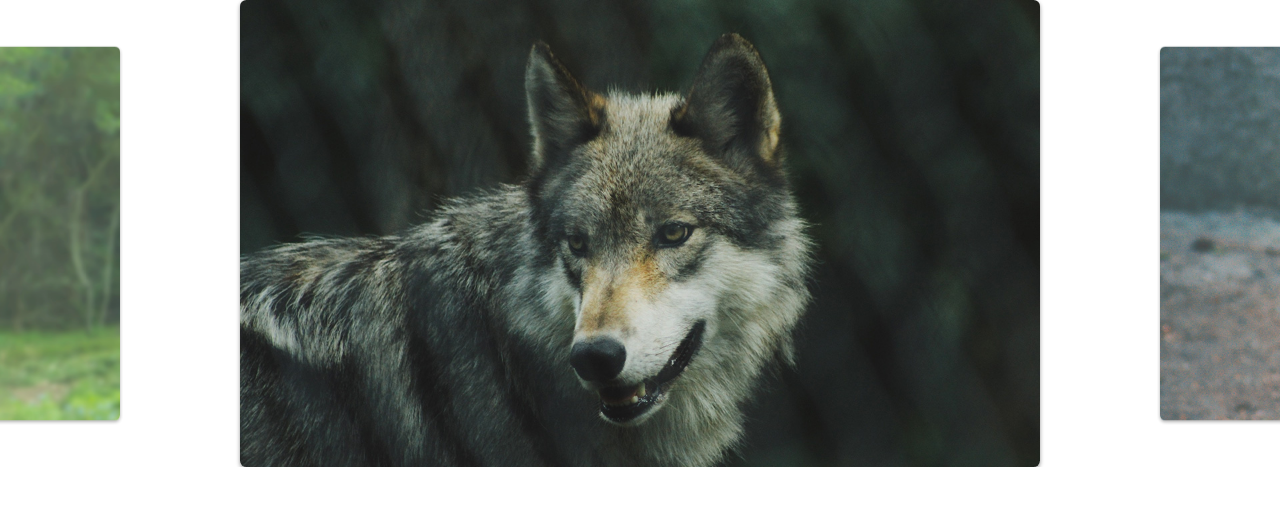
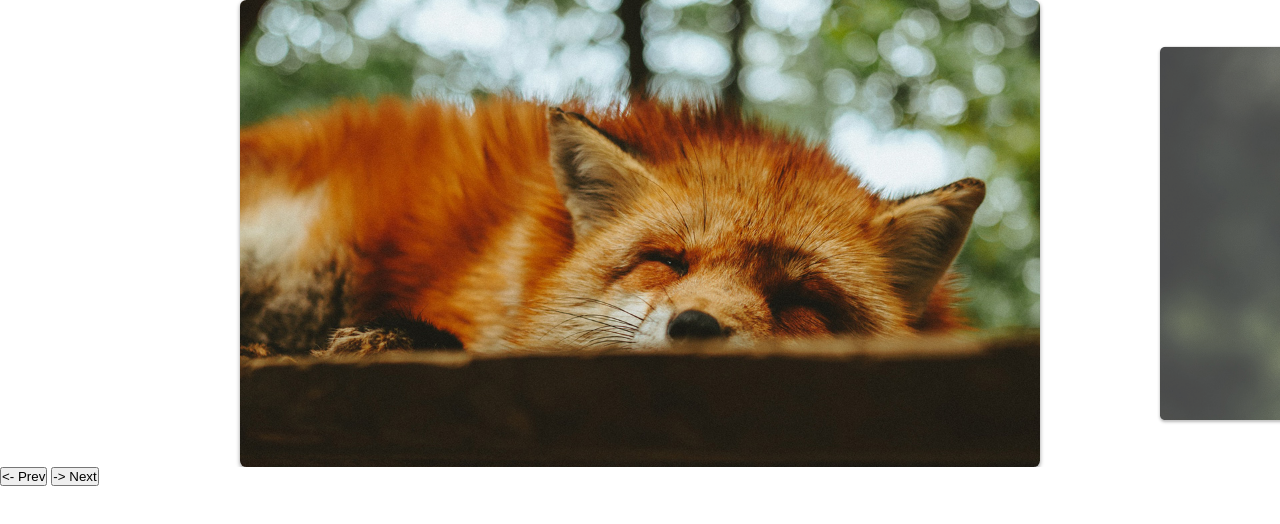
Before and after one commit to gabriel-hsb/slide-icon-vanilla-js, a plain HTML site: page index.html in a window 1280 px wide. Drawn offline with Linux system fonts and the light colour scheme.

Commit message:
feat nav through button

```diff
--- a/index.html
+++ b/index.html
@@ -9,14 +9,18 @@
   <body>
     <section class="slide-container">
       <ul class="slide">
-        <li><img src="./assets/foto1.jpg" alt=""></li>
-        <li><img src="./assets/foto2.jpg" alt=""></li>
-        <li><img src="./assets/foto3.jpg" alt=""></li>
-        <li><img src="./assets/foto4.jpg" alt=""></li>
-        <li><img src="./assets/foto5.jpg" alt=""></li>
-        <li><img src="./assets/foto6.jpg" alt=""></li>
+        <li><img src="./assets/foto1.jpg" alt="" /></li>
+        <li><img src="./assets/foto2.jpg" alt="" /></li>
+        <li><img src="./assets/foto3.jpg" alt="" /></li>
+        <li><img src="./assets/foto4.jpg" alt="" /></li>
+        <li><img src="./assets/foto5.jpg" alt="" /></li>
+        <li><img src="./assets/foto6.jpg" alt="" /></li>
       </ul>
     </section>
+    <div class="arrow-nav">
+      <button class="prevSlide"><- Prev</button>
+      <button class="nextSlide">-> Next</button>
+    </div>
     <script type="module" src="js/script.js"></script>
   </body>
 </html>
--- a/js/script.js
+++ b/js/script.js
@@ -1,5 +1,6 @@
-import Slide from "./slide.js";
-const slide = new Slide(".slide", ".slide-container");
+import { SlideNav } from "./slide.js";
+
+const slide = new SlideNav(".slide", ".slide-container");
 slide.init();
 
-slide.changeSlide(3);
+slide.addArrow();
--- a/js/slide.js
+++ b/js/slide.js
@@ -1,6 +1,6 @@
 import debounce from "./debounce.js";
 
-export default class Slide {
+export class Slide {
   constructor(slide, wrapper) {
     this.slideUL = document.querySelector(slide);
     this.wrapper = document.querySelector(wrapper);
@@ -134,6 +134,8 @@ export default class Slide {
     this.onMove = this.onMove.bind(this);
     this.onEnd = this.onEnd.bind(this);
 
+    this.activePrevSlide = this.activePrevSlide.bind(this);
+    this.activeNextSlide = this.activeNextSlide.bind(this);
     this.onResize = debounce(this.onResize.bind(this), 200);
   }
 
@@ -143,6 +145,20 @@ export default class Slide {
     this.addSlideEvents();
     this.slidesConfig();
     this.addResizeEvent();
+    this.changeSlide(0);
     return this;
   }
 }
+
+export class SlideNav extends Slide {
+  addArrow() {
+    this.prevElement = document.querySelector(".prevSlide");
+    this.nextElement = document.querySelector(".nextSlide");
+    this.addArrowEvent();
+  }
+
+  addArrowEvent() {
+    this.prevElement.addEventListener("click", this.activePrevSlide);
+    this.nextElement.addEventListener("click", this.activeNextSlide);
+  }
+}
```
